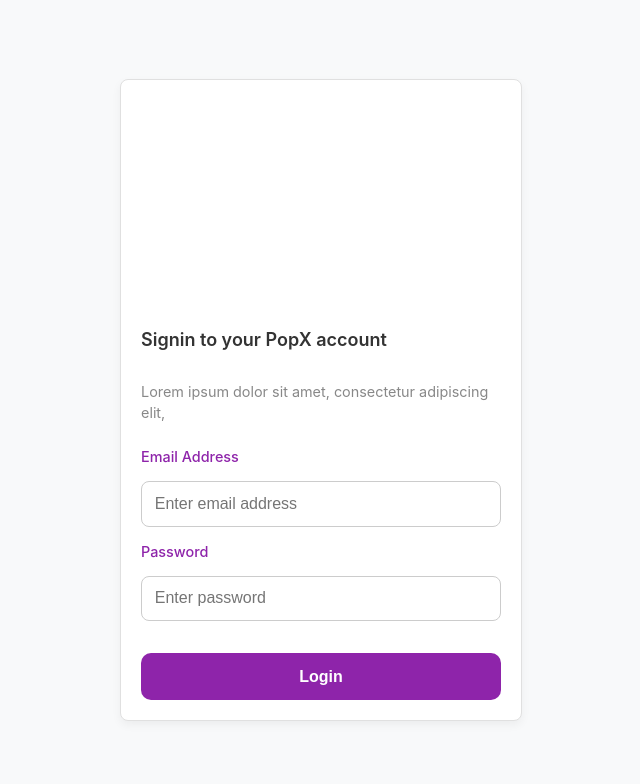
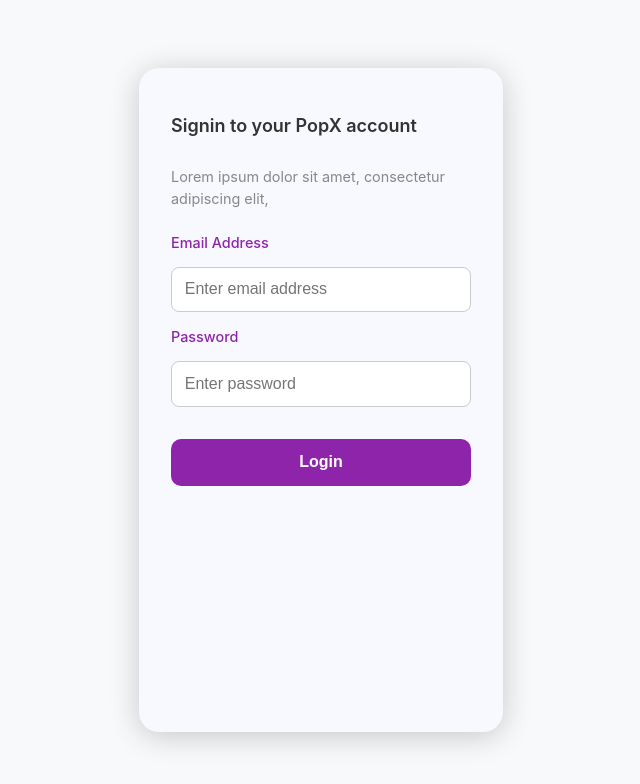
Before and after one commit to Sindhuja-Edla/educase-assignment1, a React (Create React App) app: page /login in a window 1280 px wide. Shown: the top 784 px of the page, without its empty margins (319-959 px from the left). Built offline with nearby package versions, Linux system fonts and the light colour scheme.

Commit message:
Update LoginForm.jsx

```diff
--- a/src/components/LoginForm.jsx
+++ b/src/components/LoginForm.jsx
@@ -35,7 +35,7 @@
 
   return (
     <div className="outer-container">
-      <div className="mobile-frame">
+      <div className="mobile-fram">
         <h2 className="form-title">Signin to your PopX account</h2>
         <p className="subtitle">Lorem ipsum dolor sit amet, consectetur adipiscing elit,</p>
 
```
